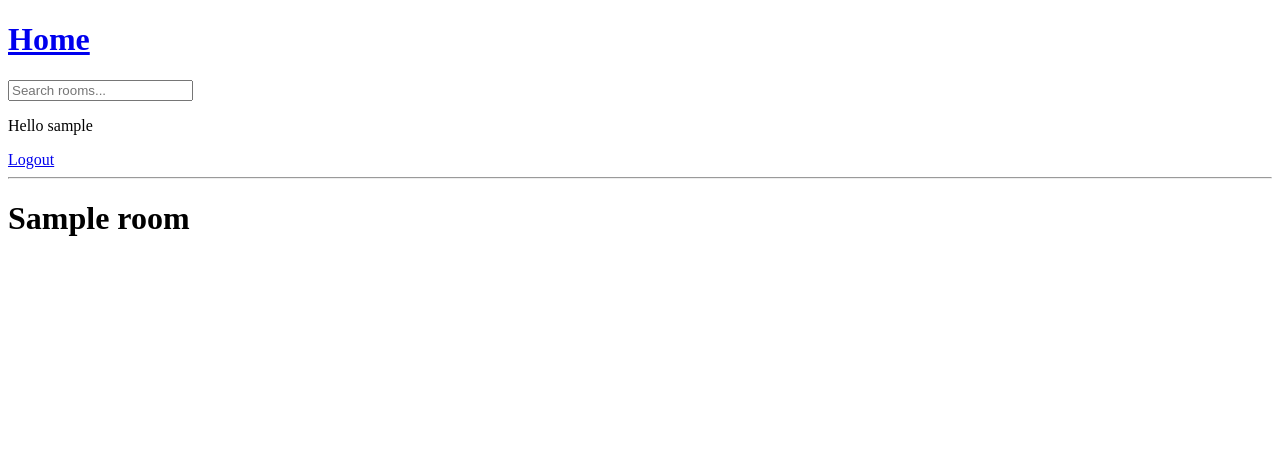
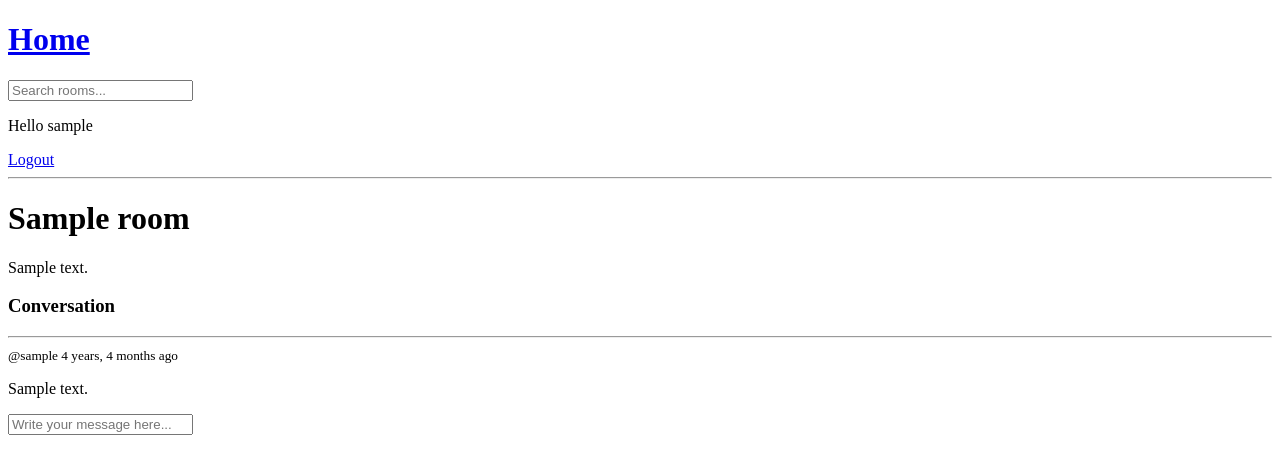
Before and after one commit to KevinVanDerSchans/social-media-django, a Django app: page /room/1/ in a window 1280 px wide. Shown: the top 474 px of the page. Run offline with Django 5.2, Linux system fonts and the light colour scheme; a user stored in the database is signed in; tables that the repository leaves empty hold one stand-in row (values such as "Sample post").

Commit message:
Add form to room.html template to create room_messages

```diff
--- a/base/templates/base/room.html
+++ b/base/templates/base/room.html
@@ -2,4 +2,26 @@
 
 <h1>{{room.name}}</h1>
 
-{% endblock content %}
+<p>{{room.description}}</p>
+
+<div class="comment-wrapper">
+  <h3>Conversation</h3>
+  <hr />
+
+  {% for message in room_messages %}
+  <div>
+    <small> @{{message.user}} {{message.created|timesince}} ago </small>
+    <p>{{message.body}}</p>
+  </div>
+  {% endfor %}
+</div>
+
+{% if request.user.is_authenticated %}
+<div class="comment-form">
+  <form method="POST" action="">
+    {% csrf_token %}
+
+    <input type="text" name="body" placeholder="Write your message here..." />
+  </form>
+</div>
+{% endif %} {% endblock content %}
--- a/base/views.py
+++ b/base/views.py
@@ -75,7 +75,9 @@ def home(request):
 
 def room(request, pk):
     room = Room.objects.get(id=pk)
-    context = {'room': room}
+    room_messages = room.message_set.all().order_by('-created')
+
+    context = {'room': room, 'room_messages': room_messages}
     return render(request, 'base/room.html', context)
 
 @login_required(login_url='login')
```
